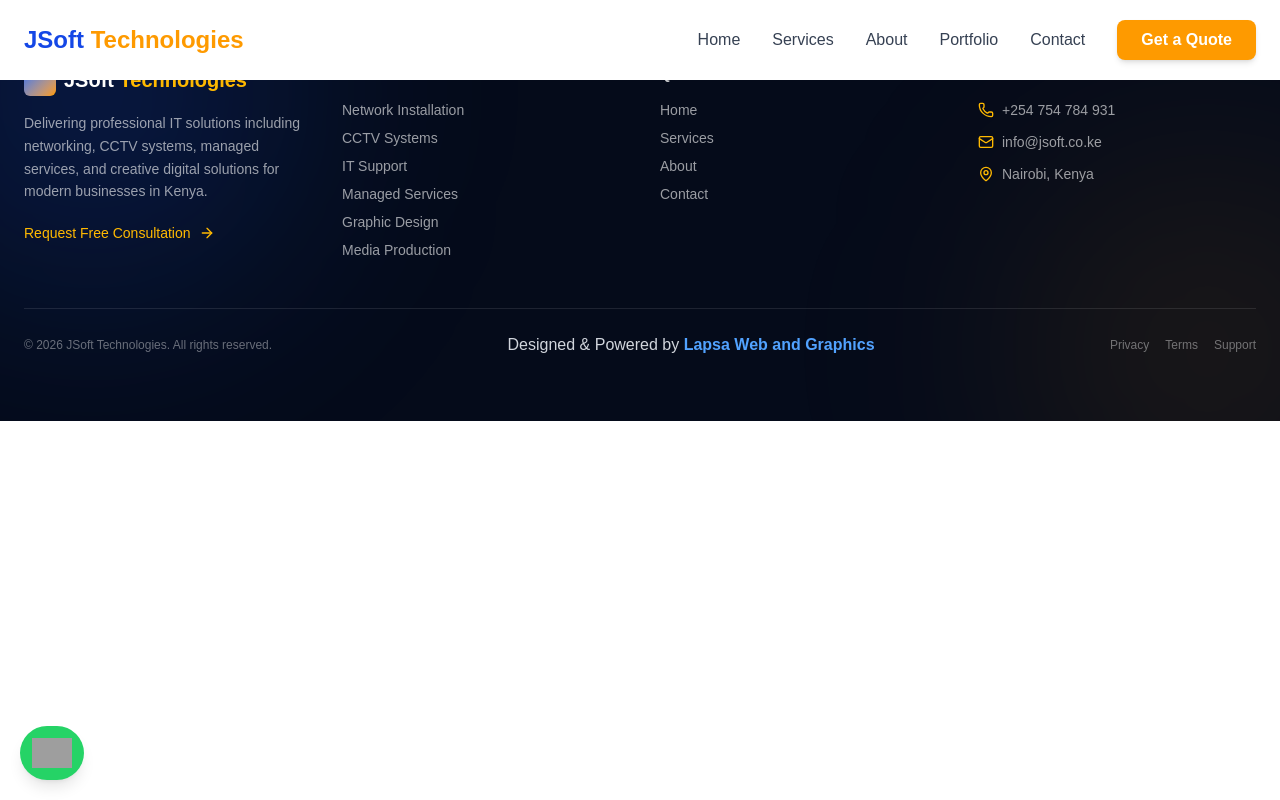
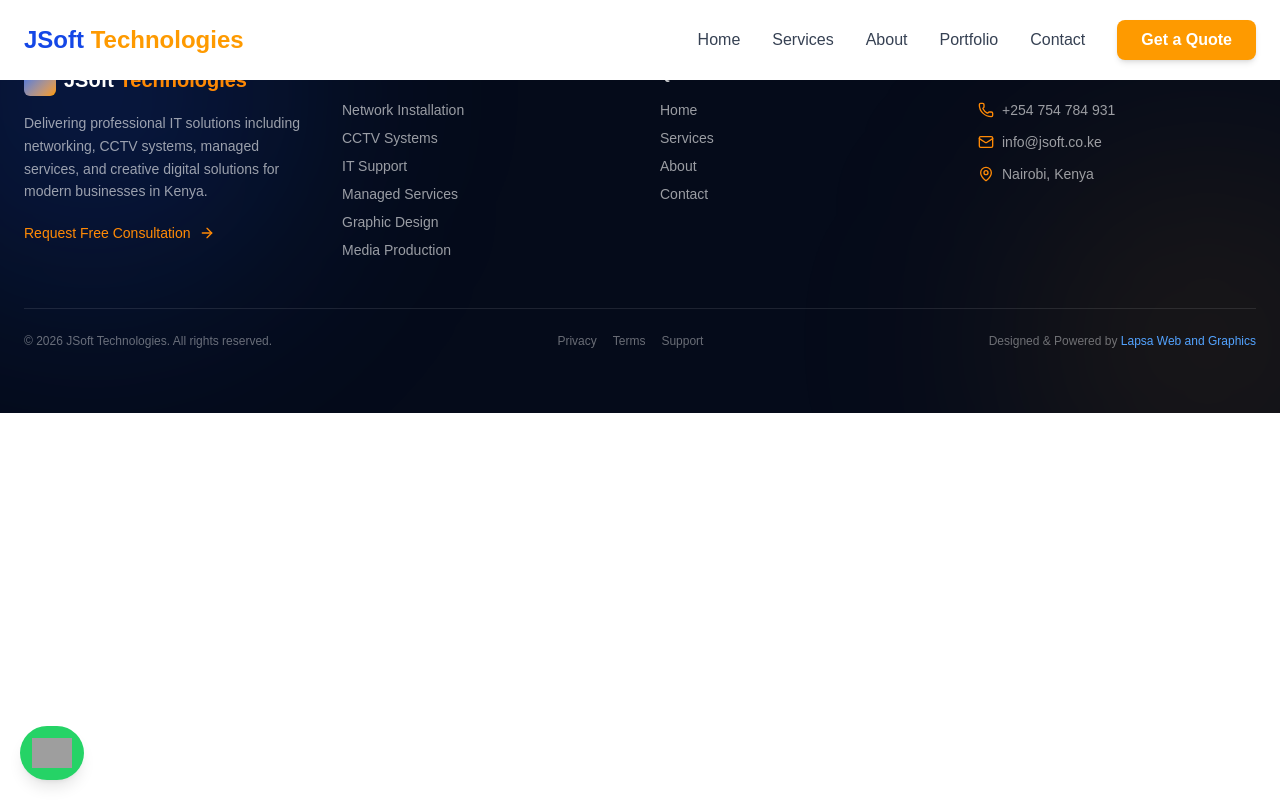
Before and after one commit to Seifuddin/jsofttechnologies, a Next.js app: page /about in a window 1280 px wide. Built offline with nearby package versions, Linux system fonts and the light colour scheme; grey boxes are pictures that could not be loaded.

Commit message:
changed graphics component

```diff
--- a/app/components/Footer.jsx
+++ b/app/components/Footer.jsx
@@ -25,7 +25,7 @@
             <div className="flex items-center gap-2">
               <div className="w-8 h-8 rounded-md bg-gradient-to-br from-blue-600 to-amber-500" />
               <h2 className="text-xl font-semibold">
-                JSoft <span className="text-amber-400">Technologies</span>
+                JSoft <span className="text-orange-400">Technologies</span>
               </h2>
             </div>
 
@@ -36,7 +36,7 @@
             </p>
 
             {/* CTA */}
-            <button className="mt-5 flex items-center gap-2 text-sm text-amber-400 hover:text-amber-300 transition">
+            <button className="mt-5 flex items-center gap-2 text-sm text-orange-400 hover:text-amber-300 transition">
               Request Free Consultation <ArrowRight size={16} />
             </button>
           </div>
@@ -80,17 +80,17 @@
             <div className="space-y-3 text-sm text-white/60">
 
               <div className="flex items-center gap-2">
-                <Phone size={16} className="text-amber-400" />
+                <Phone size={16} className="text-orange-400" />
                 +254 754 784 931
               </div>
 
               <div className="flex items-center gap-2">
-                <Mail size={16} className="text-amber-400" />
+                <Mail size={16} className="text-orange-400" />
                 info@jsoft.co.ke
               </div>
 
               <div className="flex items-center gap-2">
-                <MapPin size={16} className="text-amber-400" />
+                <MapPin size={16} className="text-orange-400" />
                 Nairobi, Kenya
               </div>
 
@@ -105,13 +105,21 @@
           <p className="text-xs text-white/40">
             © {new Date().getFullYear()} JSoft Technologies. All rights reserved.
           </p>
-          <p className="text-gray-300">
+
+
+          <div className="flex gap-4 text-xs text-white/40">
+            <span className="hover:text-white transition cursor-pointer">Privacy</span>
+            <span className="hover:text-white transition cursor-pointer">Terms</span>
+            <span className="hover:text-white transition cursor-pointer">Support</span>
+          </div>
+
+            <p className="text-xs text-white/40">
           Designed & Powered by{" "}
           <Link
             href="https://lapsa.vercel.app"
             target="_blank"
             rel="noopener noreferrer"
-            className="relative text-blue-400 font-semibold transition-all duration-300
+            className="relative text-blue-400 fontsemibold transition-all duration-300
                        after:content-[''] after:absolute after:left-0 after:-bottom-1
                        after:w-0 after:h-[2px] after:bg-blue-400
                        hover:after:w-full after:transition-all after:duration-300"
@@ -120,12 +128,6 @@
           </Link>
         </p>
 
-          <div className="flex gap-4 text-xs text-white/40">
-            <span className="hover:text-white transition cursor-pointer">Privacy</span>
-            <span className="hover:text-white transition cursor-pointer">Terms</span>
-            <span className="hover:text-white transition cursor-pointer">Support</span>
-          </div>
-
         </div>
 
       </div>
--- a/app/components/Graphics.jsx
+++ b/app/components/Graphics.jsx
@@ -2,6 +2,7 @@
 
 import { motion } from "framer-motion";
 import Image from "next/image";
+import { CheckCircle2 } from "lucide-react";
 
 import { Swiper, SwiperSlide } from "swiper/react";
 import { Autoplay, Pagination } from "swiper/modules";
@@ -39,10 +40,10 @@
   ];
 
   return (
-    <section className="relative py-20 bg-amber-50 text-gray-900 overflow-hidden">
+    <section className="relative py-20 bg-amber-50 text-gray-900 overflow-x-hidden">
 
       {/* BACKGROUND ENERGY */}
-      <div className="absolute inset-0">
+      <div className="absolute inset-0 overflow-hidden">
         <div className="absolute top-[-150px] left-[-150px] w-[500px] h-[500px] bg-amber-300/20 blur-[140px]" />
         <div className="absolute bottom-[-150px] right-[-150px] w-[500px] h-[500px] bg-orange-300/10 blur-[140px]" />
       </div>
@@ -50,7 +51,7 @@
       {/* GRID TEXTURE */}
       <div className="absolute inset-0 opacity-10 bg-[linear-gradient(to_right,#d1d5db_1px,transparent_1px),linear-gradient(to_bottom,#d1d5db_1px,transparent_1px)] bg-[size:60px_60px]" />
 
-      <div className="relative max-w-7xl mx-auto px-6">
+      <div className="relative max-w-7xl mx-auto px-4 sm:px-6 overflow-hidden">
 
         {/* HEADER */}
         <motion.div
@@ -79,14 +80,14 @@
         </motion.div>
 
         {/* MAIN GRID */}
-        <div className="grid lg:grid-cols-12 gap-8 items-center">
+        <div className="grid lg:grid-cols-12 gap-8 items-center overflow-hidden">
 
           {/* LEFT SIDE SLIDER */}
           <motion.div
             initial={{ opacity: 0, x: -20 }}
             whileInView={{ opacity: 1, x: 0 }}
             viewport={{ once: true }}
-            className="lg:col-span-7"
+            className="lg:col-span-7 w-full min-w-0"
           >
 
             <Swiper
@@ -97,33 +98,35 @@
               }}
               pagination={{ clickable: true }}
               loop={true}
-              className="rounded-[28px] overflow-hidden shadow-2xl"
+              className="rounded -[28px] overflow-hidden shadow-2xl w-full"
             >
 
               {products.map((item, i) => (
                 <SwiperSlide key={i}>
 
-                  <div className="relative h-[350px] md:h-[420px]">
+                  <div className="relative w-full h-[300px] sm:h-[320px] md:h-[420px]">
 
                     {/* IMAGE */}
                     <Image
                       src={item.image}
                       alt={item.title}
                       fill
+                      sizes="(max-width: 768px) 100vw, 50vw"
                       className="object-cover"
+                      priority={i === 0}
                     />
 
                     {/* OVERLAY */}
                     <div className="absolute inset-0 bg-gradient-to-t from-black/80 via-black/20 to-transparent" />
 
                     {/* CONTENT */}
-                    <div className="absolute bottom-0 left-0 p-8 text-white">
+                    <div className="absolute bottom-0 left-0 p-5 md:p-8 text-white">
 
-                      <div className="inline-block px-4 py-1 rounded-full bg-orange-500/90 text-xs uppercase tracking-[0.2em] mb-4">
+                      <div className="inline-block px-4 py-1 rounded-full bg-orange-500/90 text-[10px] md:text-xs uppercase tracking-[0.2em] mb-4">
                         Graphic Design
                       </div>
 
-                      <h3 className="text-xl font-bold">
+                      <h3 className="text-lg md:text-xl font-bold">
                         {item.title}
                       </h3>
 
@@ -147,14 +150,14 @@
             initial={{ opacity: 0, x: 20 }}
             whileInView={{ opacity: 1, x: 0 }}
             viewport={{ once: true }}
-            className="lg:col-span-5"
+            className="lg:col-span-5 w-full min-w-0"
           >
 
             <p className="hidden text-xs tracking-[0.25em] text-orange-600 uppercase">
               What We Create
             </p>
 
-            <h2 className="text-lg 2xlmd:text-3xl font-semibold mt-3 leading-tight">
+            <h2 className="text-2xl md:text-3xl font-semibold mt-3 leading-tight">
               Design That Shapes
               <span className="text-orange-600">
                 {" "}Business Perception
@@ -204,15 +207,25 @@
 /* DESIGN PILLAR */
 function DesignPillar({ title, desc }) {
   return (
-    <div className="relative pl-5 border-l-2 border-orange-400">
+    <div className="flex items-start gap-4 border-b border-orange-200 rounded pb-1">
 
-      <h4 className="text-sm md:text-base font-semibold text-gray-900">
-        {title}
-      </h4>
+      {/* ICON */}
+      <div className="flex-shrink-0 mt-1">
+        <CheckCircle2 className="w-6 h-6 text-orange-400" />
+      </div>
 
-      <p className="text-sm text-gray-600 mt-1 leading-relaxed">
-        {desc}
-      </p>
+      {/* CONTENT */}
+      <div>
+
+        <h4 className="text-sm md:text-base font-semibold text-gray-900">
+          {title}
+        </h4>
+
+        <p className="text-sm text-gray-700 mt-1 leading-relaxed">
+          {desc}
+        </p>
+
+      </div>
 
     </div>
   );
--- a/app/components/Hero.jsx
+++ b/app/components/Hero.jsx
@@ -24,7 +24,7 @@
           <motion.div
             initial={{ opacity: 0, y: 10 }}
             animate={{ opacity: 1, y: 0 }}
-            className="inline-flex items-center gap-2 px-4 py-2 rounded-full border border-white/10 bg-white/5 text-sm text-orange-500"
+            className="inline-flex items-center gap-2 px-4 py-1 rounded-full border border-white/10 bg-white/5 text-sm text-orange-500"
           >
             <Cpu size={14} />
             IT • SECURITY • INFRASTRUCTURE • MEDIA
--- a/app/components/Networking.jsx
+++ b/app/components/Networking.jsx
@@ -59,7 +59,7 @@
           {/* LEFT VISUAL */}
           <motion.div
             whileHover={{ scale: 1.01 }}
-            className="lg:col-span-7 relative h-[350px] md:h-[420px] rounded-2xl overflow-hidden border border-gray-200"
+            className="lg:col-span-7 relative h-[350px] md:h-[420px] rounded -2xl overflow-hidden border border-gray-200"
           >
 
             <Image
```
